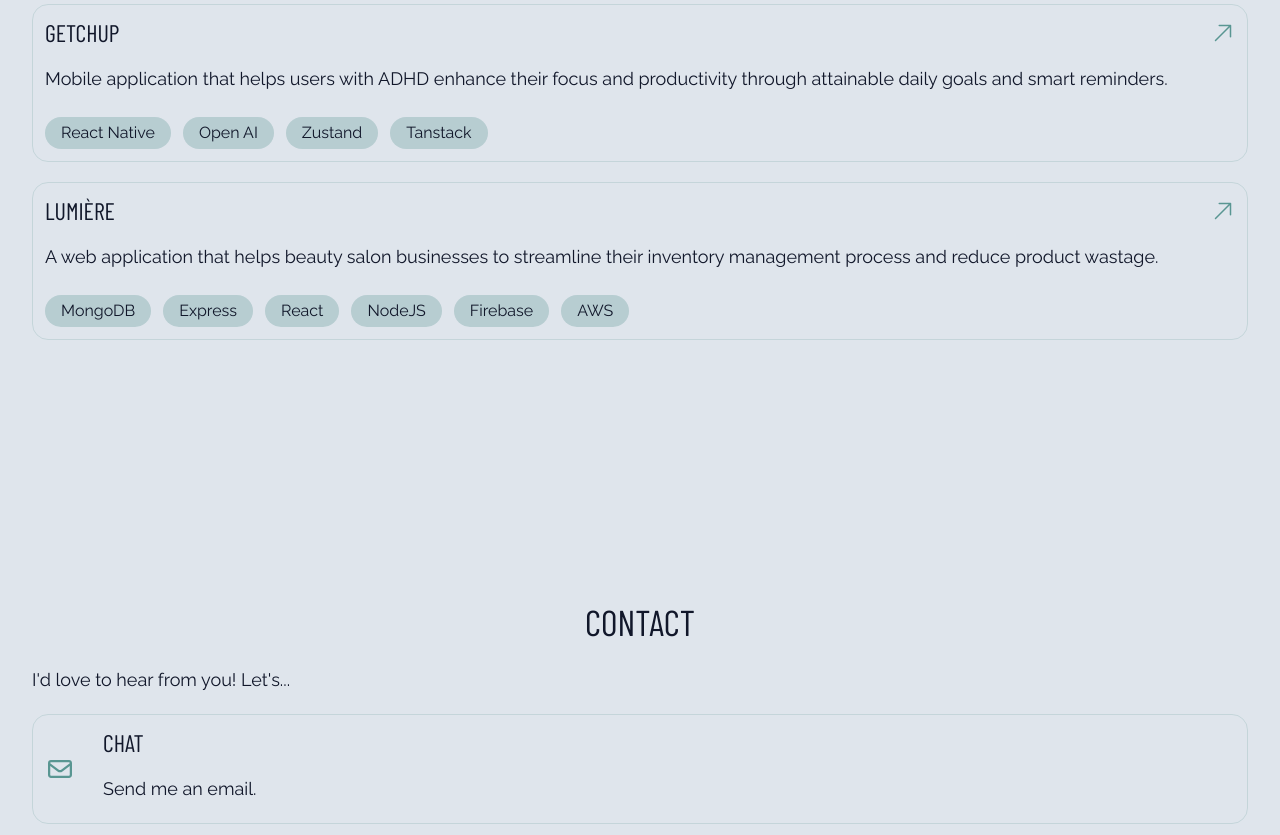
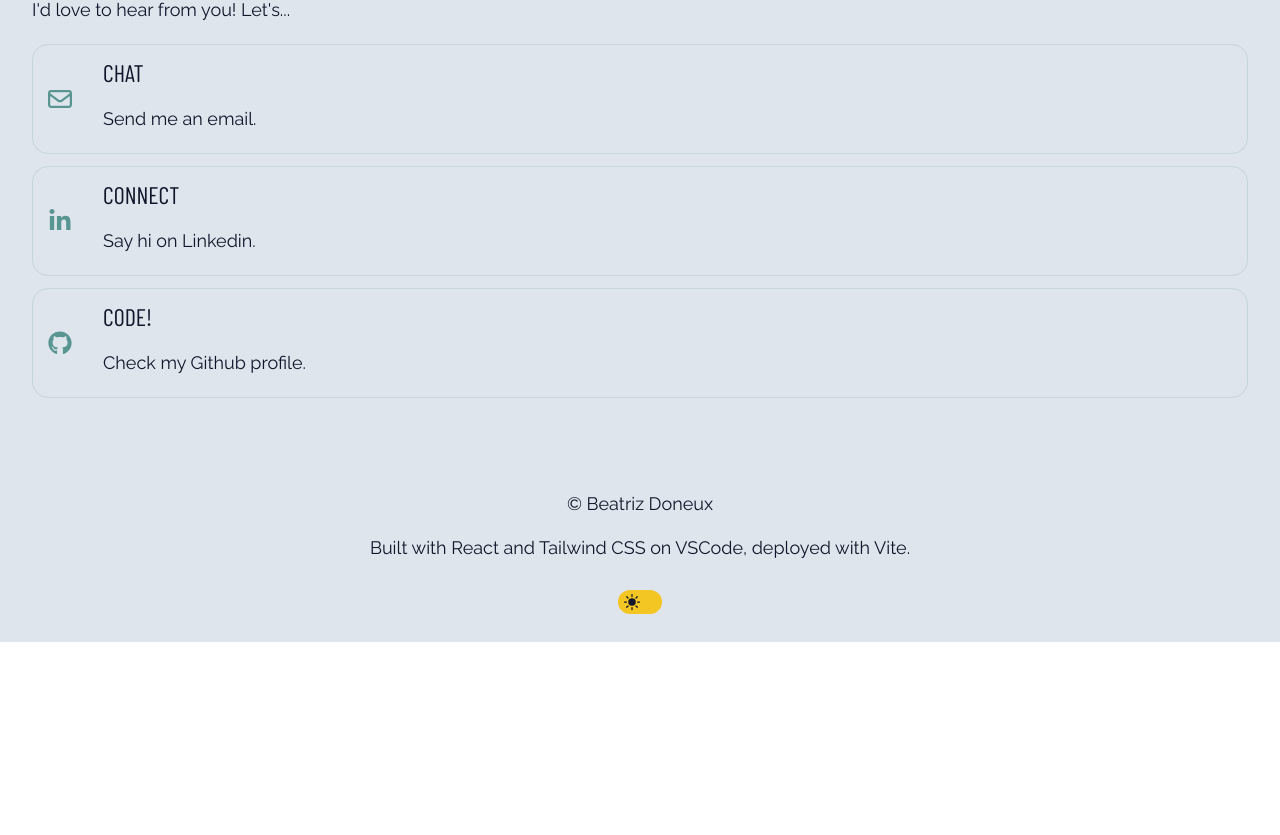
Before and after one commit to beatrizdoneux/beatrizdoneux.github.io, a React (Vite) app: page / in a window 1280 px wide. Shown: the part 1962-2797 px from the top of the page. After the commit the page ends 2604 px from the top, so only its background shows below. Built offline with nearby package versions, Linux system fonts and the light colour scheme; a web font is replaced by a local one.

Commit message:
Adds contact section for mobile

```diff
--- a/src/App.jsx
+++ b/src/App.jsx
@@ -1,7 +1,6 @@
 import { Route, Router, Routes } from "react-router-dom";
 import Navbar from "./components/sections/Navbar";
 import Home from "./components/Home";
-import DarkModeToggle from "./components/helpers/DarkModeToggle";
 
 export default function App() {
 	return (
@@ -10,7 +9,6 @@ export default function App() {
 			<Routes>
 				<Route path="/" element={<Home />} />
 			</Routes>
-			<DarkModeToggle />
 		</div>
 	)
 }
--- a/src/components/Home.jsx
+++ b/src/components/Home.jsx
@@ -1,5 +1,6 @@
 import About from "./sections/About";
 import Contact from "./sections/Contact";
+import Footer from "./sections/Footer";
 import Hero from "./sections/Hero";
 import Work from "./sections/Work";
 
@@ -10,6 +11,7 @@ export default function Home() {
         <About />
         <Work />
         <Contact />
+        <Footer />
         </>
     )
 }
--- a/src/components/helpers/DarkModeToggle.jsx
+++ b/src/components/helpers/DarkModeToggle.jsx
@@ -2,8 +2,6 @@ import { useEffect, useState } from 'react';
 import { Switch } from '@headlessui/react'
 import { SunIcon } from '@heroicons/react/24/solid';
 import { MoonIcon } from '@heroicons/react/24/solid';
-
-
 
 export default function DarkModeToggle() {
     const [enabled, setEnabled] = useState(() => localStorage.theme === "dark")
@@ -24,7 +22,7 @@ export default function DarkModeToggle() {
         <Switch
             checked={enabled}
             onChange={setEnabled}
-            className="group inline-flex h-6 w-11 items-center rounded-full bg-orange transition data-checked:bg-green hover:cursor-pointer"
+            className="group inline-flex h-6 w-11 items-center rounded-full my-5 bg-orange transition data-checked:bg-green hover:cursor-pointer"
         >
             <span className="size-5 translate-x-1 rounded-full transition group-data-checked:translate-x-5" >
                 {enabled ? <MoonIcon /> : <SunIcon />}
--- a/src/components/helpers/Section.jsx
+++ b/src/components/helpers/Section.jsx
@@ -1,10 +1,10 @@
 import React from 'react';
 
 
-export default function Section({title, children}) {
+export default function Section({title, children, className=""}) {
     return(
-        <div className="mx-auto max-w-7xl mt-10 px-6 py-2 sm:px-6 lg:px-8 font-body min-h-screen">
-            <div className="font-title uppercase text-center text-4xl mb-6">
+        <div className={`mx-auto max-w-7xl mt-10 px-6 py-2 sm:px-6 lg:px-8 font-body ${className}`}>
+            <div className="font-title uppercase text-center text-4xl mb-6" >
                 <h2>{title}</h2>
             </div>
             <div>
--- /dev/null
+++ b/src/components/sections/Footer.jsx
@@ -0,0 +1,14 @@
+import DarkModeToggle from "../helpers/DarkModeToggle";
+import Section from "../helpers/Section";
+
+export default function Footer() {
+    return (
+        <Section className="">
+            <div className="text-center">
+            <p className="paragraph">&copy; Beatriz Doneux</p>
+            <p className="paragraph">Built with React and Tailwind CSS on VSCode, deployed with Vite.</p>
+            <DarkModeToggle className="mt-9" />
+            </div>
+        </Section>
+    )
+}
```
